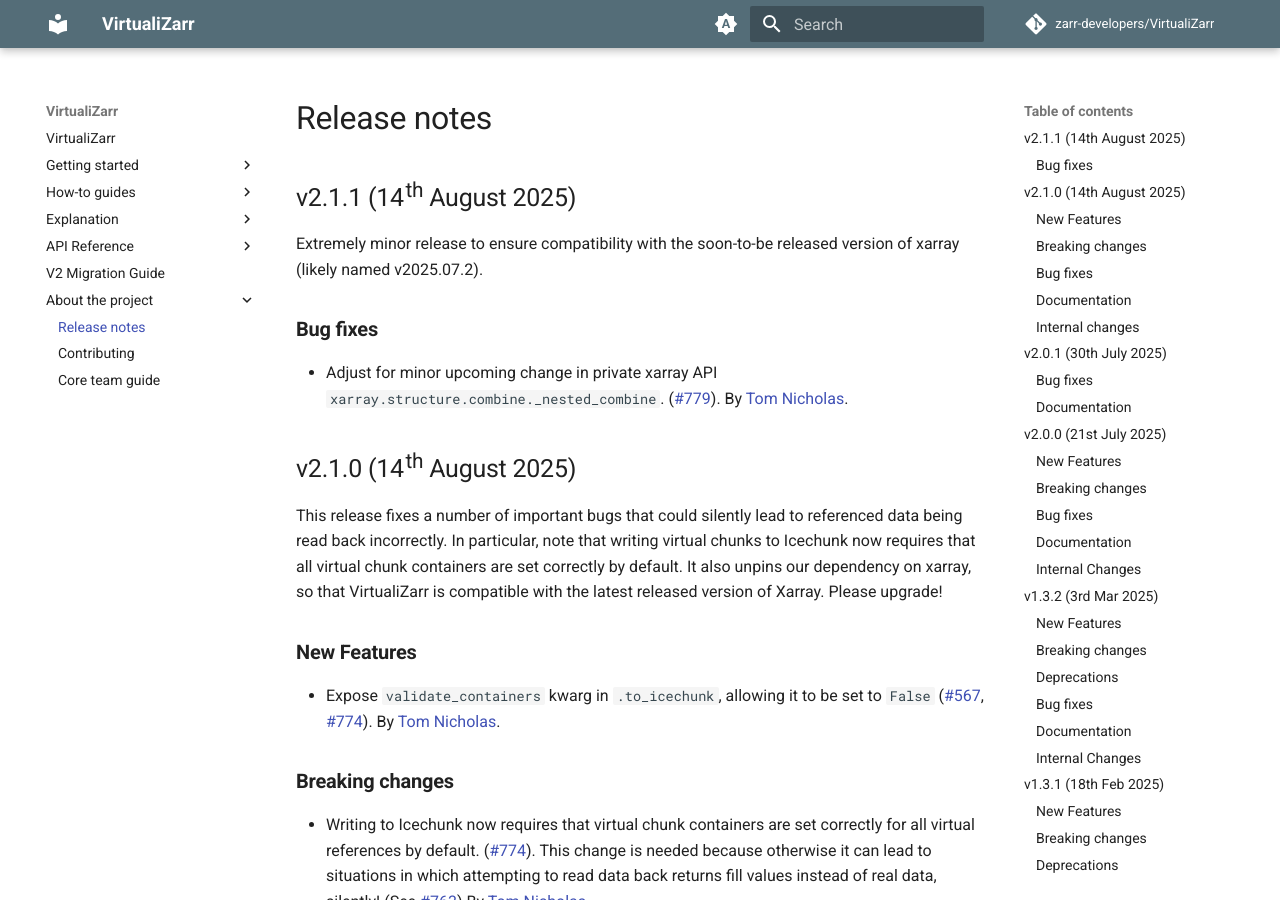
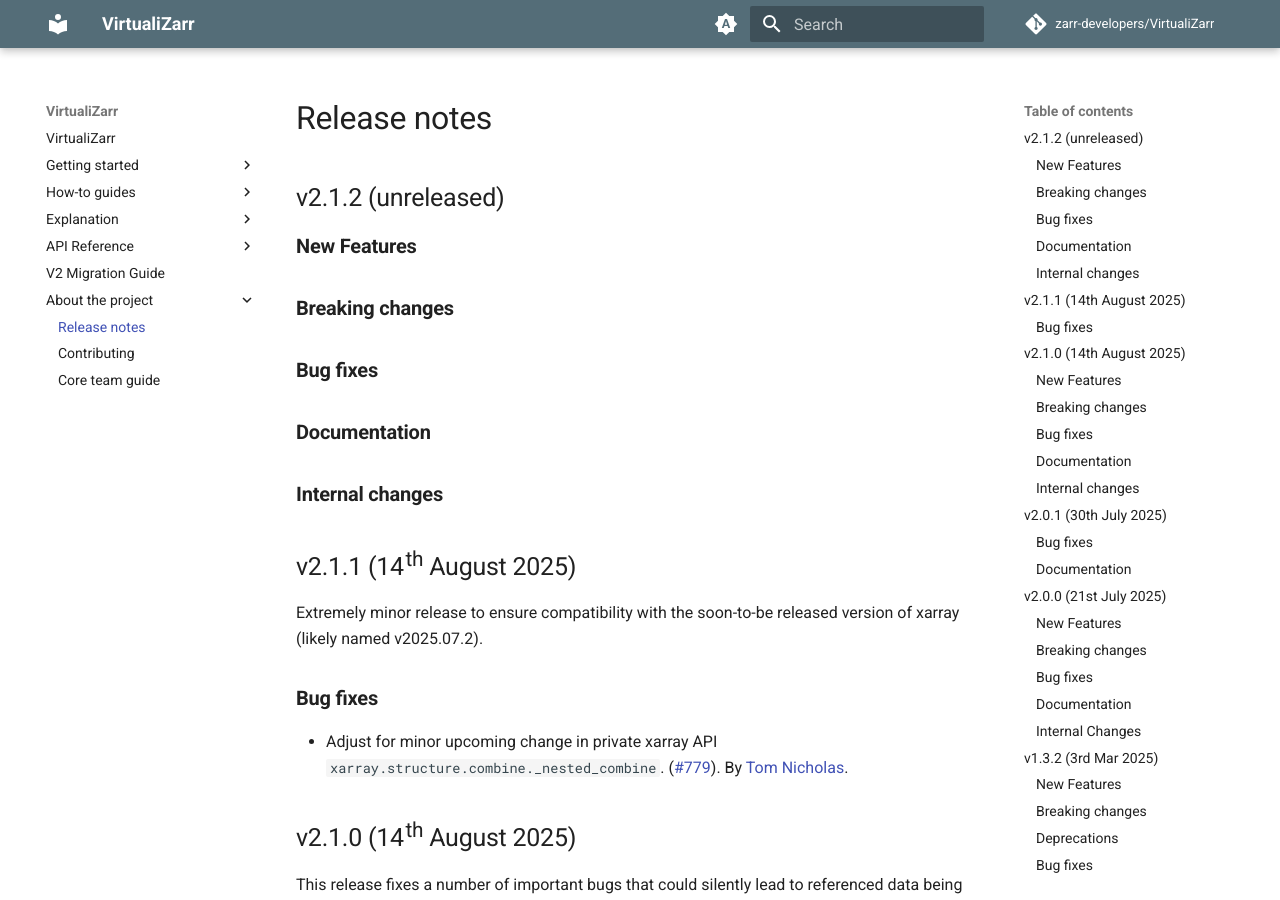
Before and after one commit to zarr-developers/VirtualiZarr, an MkDocs documentation site: the page built from docs/releases.md, in a window 1280 px wide and 900 px high. Built offline with MkDocs 1.6.1 and Material for MkDocs 9.7.7, drawn with Linux system fonts in a browser that asks for light colours; comment, search, counter and statistics services are not loaded; the version menu is left out.

Commit message:
empty release notes (#781)

```diff
--- a/docs/releases.md
+++ b/docs/releases.md
@@ -1,4 +1,16 @@
 # Release notes
+
+## v2.1.2 (unreleased)
+
+### New Features
+
+### Breaking changes
+
+### Bug fixes
+
+### Documentation
+
+### Internal changes
 
 ## v2.1.1 (14th August 2025)
 
```
